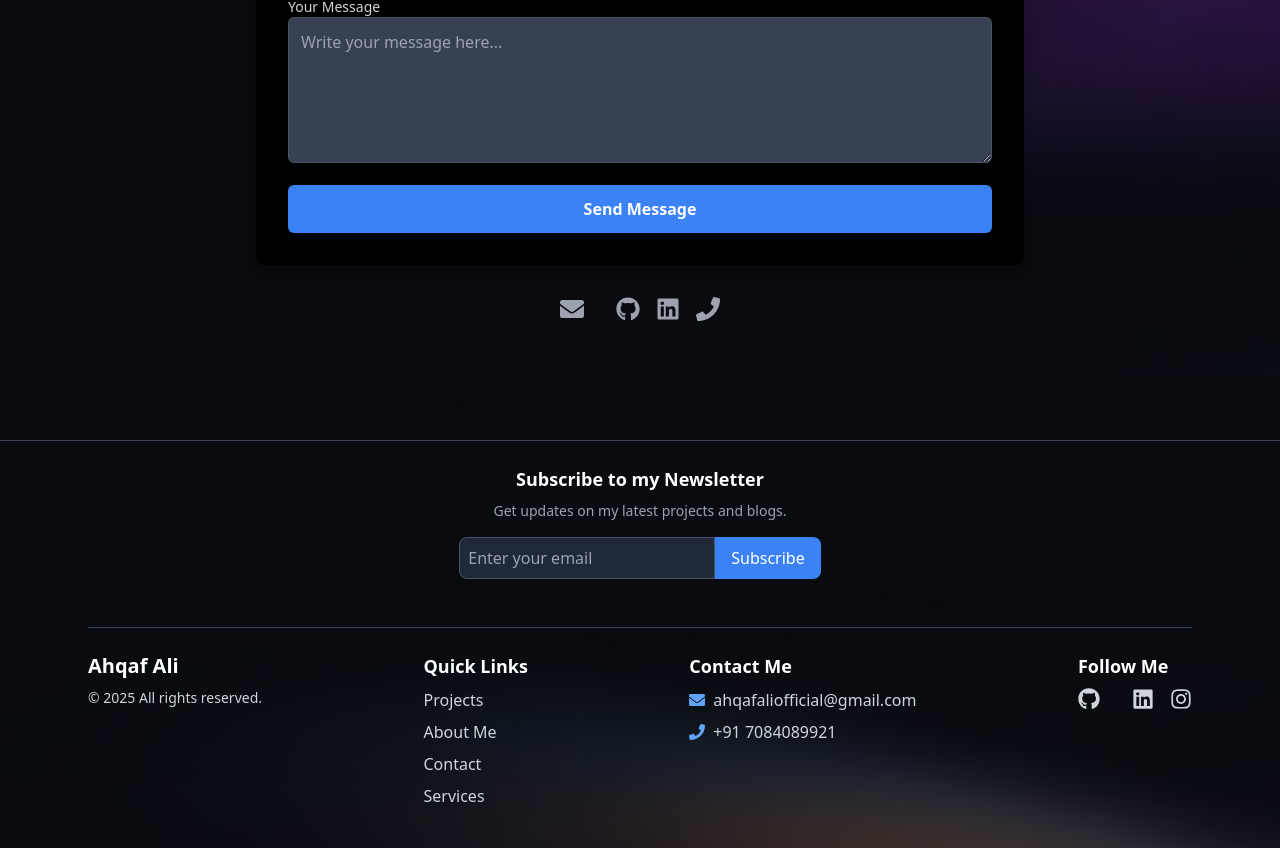
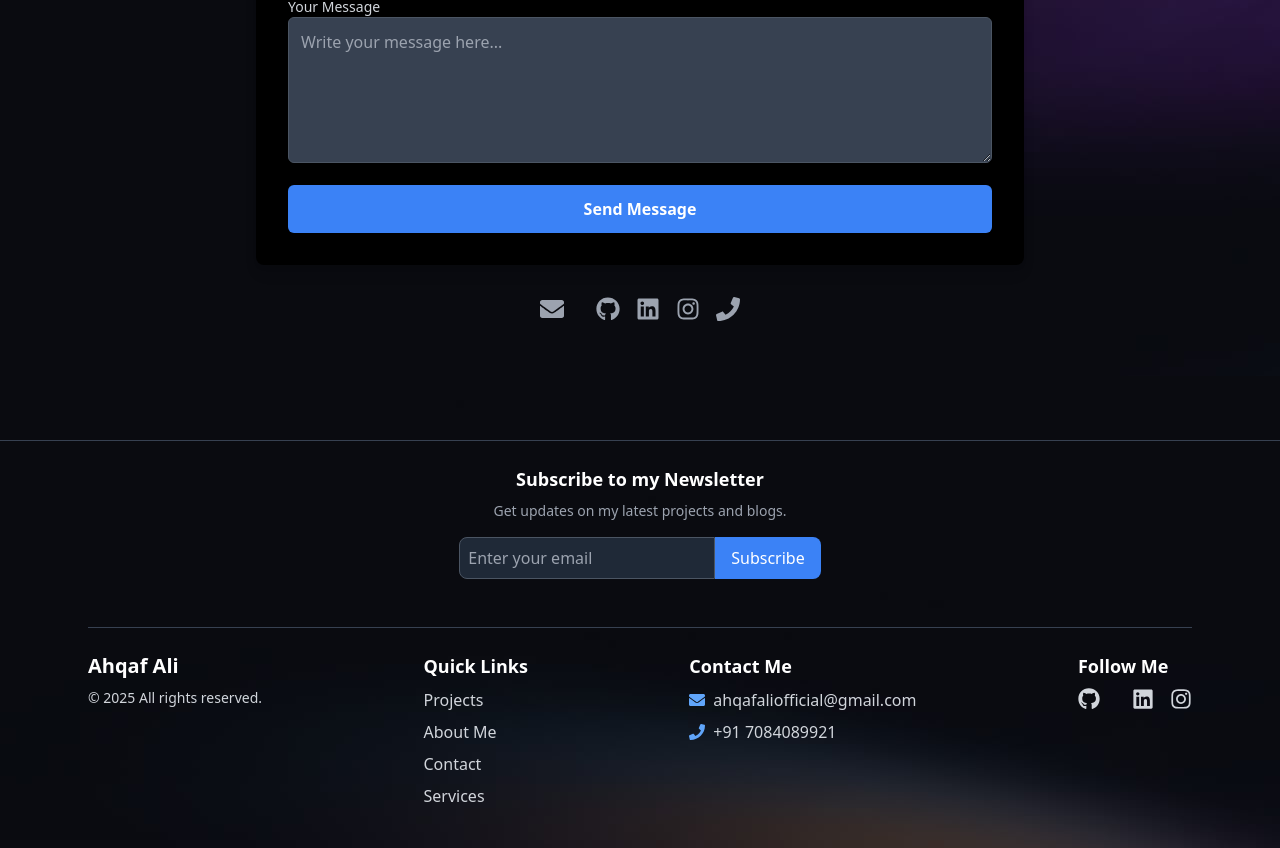
Before and after one commit to AhqafCoder/PortFolio-Ahqaf, a React (Vite) app: page / in a window 1280 px wide. Shown: the part 3932-4780 px from the top of the page. Built offline with nearby package versions, Linux system fonts and the light colour scheme.

Commit message:
Edited social link for linkedin and added instagram page

```diff
--- a/src/components/Contact.jsx
+++ b/src/components/Contact.jsx
@@ -1,5 +1,5 @@
 import React, { useState } from "react";
-import { FaGithub, FaLinkedin, FaTwitter, FaEnvelope, FaPhone } from "react-icons/fa";
+import { FaGithub, FaLinkedin, FaInstagram, FaEnvelope, FaPhone } from "react-icons/fa";
 
 const Contact = () => {
   const [submitted, setSubmitted] = useState(false);
@@ -86,8 +86,11 @@ const Contact = () => {
         <a href="https://github.com/AhqafCoder" target="_blank" className="text-gray-400 hover:text-gray-200">
           <FaGithub size={24} />
         </a>
-        <a href="https://www.linkedin.com/in/your-profile" target="_blank" className="text-gray-400 hover:text-gray-200">
+        <a href="https://www.linkedin.com/in/ahqaf-ali/" target="_blank" className="text-gray-400 hover:text-gray-200">
           <FaLinkedin size={24} />
+        </a>
+        <a href="https://www.instagram.com/ahqafali0403/" target="_blank" className="text-gray-400 hover:text-gray-200">
+          <FaInstagram size={24} />
         </a>
         <a href="tel:+917084089921" className="text-gray-400 hover:text-gray-200">
           <FaPhone size={24} />
```
